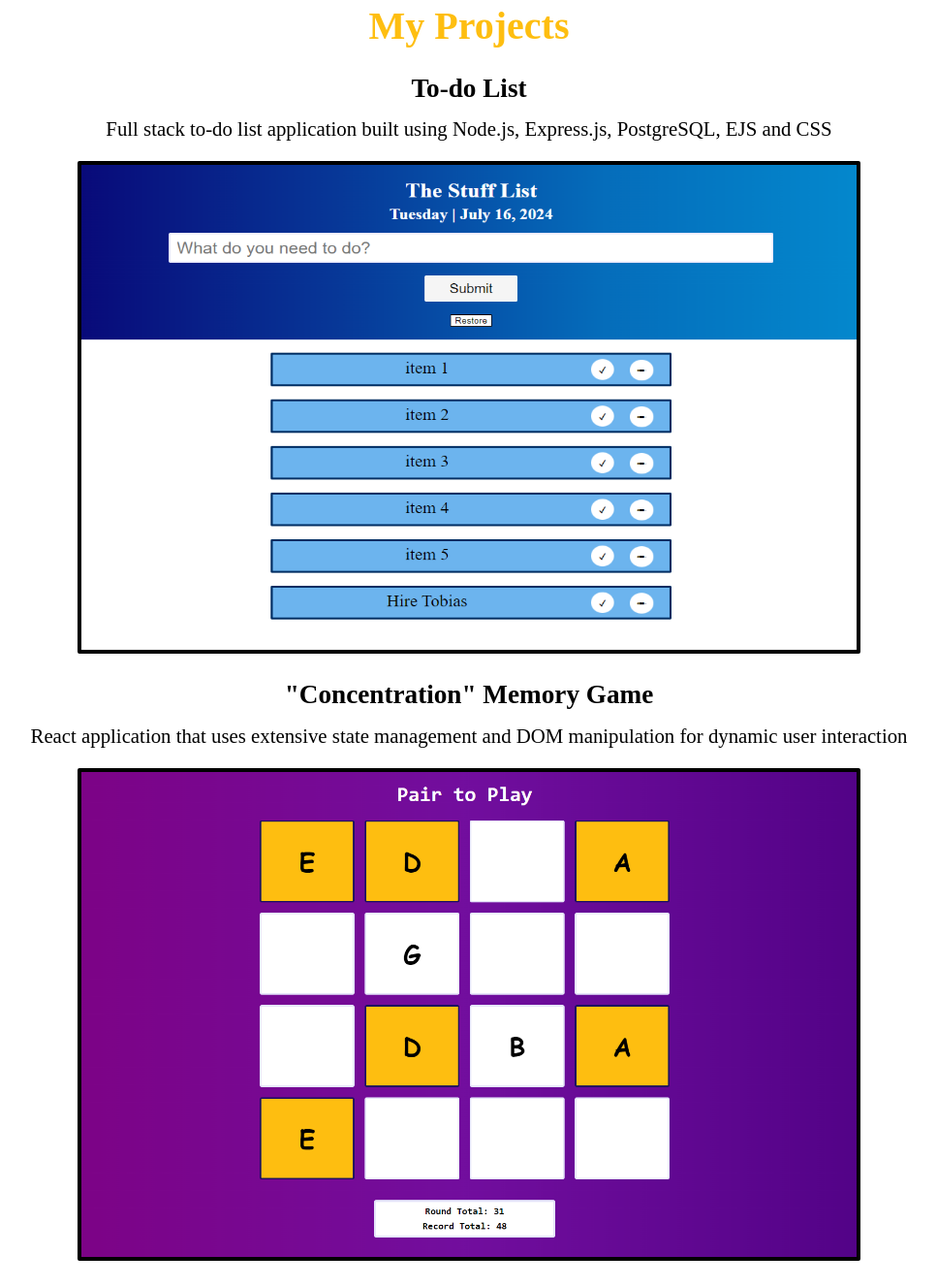
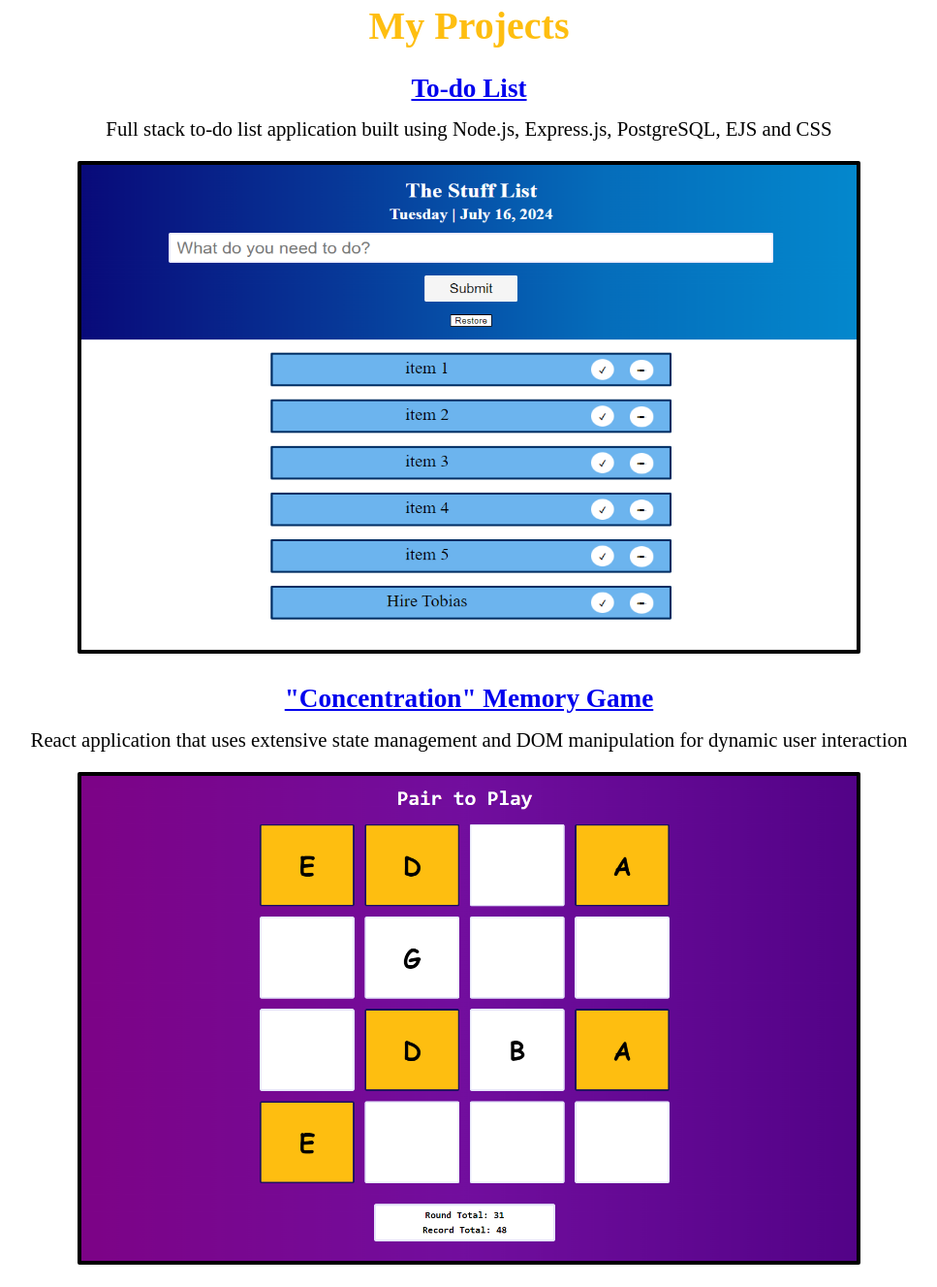
Before and after one commit to Tobias2099/Portfolio, a plain HTML site: page index.html in a window 1280 px wide. Shown: the part 1433-2760 px from the top of the page at 97% size, without its empty margins (156-1123 px from the left). Drawn offline with Linux system fonts and the light colour scheme.

Commit message:
add links to remote git repository

```diff
--- a/index.html
+++ b/index.html
@@ -89,16 +89,15 @@
 
     <section id="projects">
       <h2>My Projects</h2>
-      <!--Link the images and the titles to the github folders-->
       <div class="project-entry">
-        <h3>To-do List</h3>
+        <h3><a href="https://github.com/Tobias2099/The-Stuff-List">To-do List</a></h3>
         <p>Full stack to-do list application built using Node.js, Express.js, PostgreSQL, EJS and CSS</p>
-        <img src="./images/ToDoList.png" alt="screenshot of to-do list app" height="500px" width="800px"/>
+        <a href="https://github.com/Tobias2099/The-Stuff-List"><img src="./images/ToDoList.png" alt="screenshot of to-do list app" height="500px" width="800px"/></a>
       </div>
       <div class="project-entry">
-        <h3>"Concentration" Memory Game</h3>
+        <h3><a href="https://github.com/Tobias2099/Memory-Game">"Concentration" Memory Game</a></h3>
         <p>React application that uses extensive state management and DOM manipulation for dynamic user interaction</p>
-        <img src="./images/MemoryGame.png" alt="screenshot of memory game" height="500px" width="800px"/>
+        <a href="https://github.com/Tobias2099/Memory-Game"><img src="./images/MemoryGame.png" alt="screenshot of memory game" height="500px" width="800px"/></a>
       </div>
     </section>
 
```
